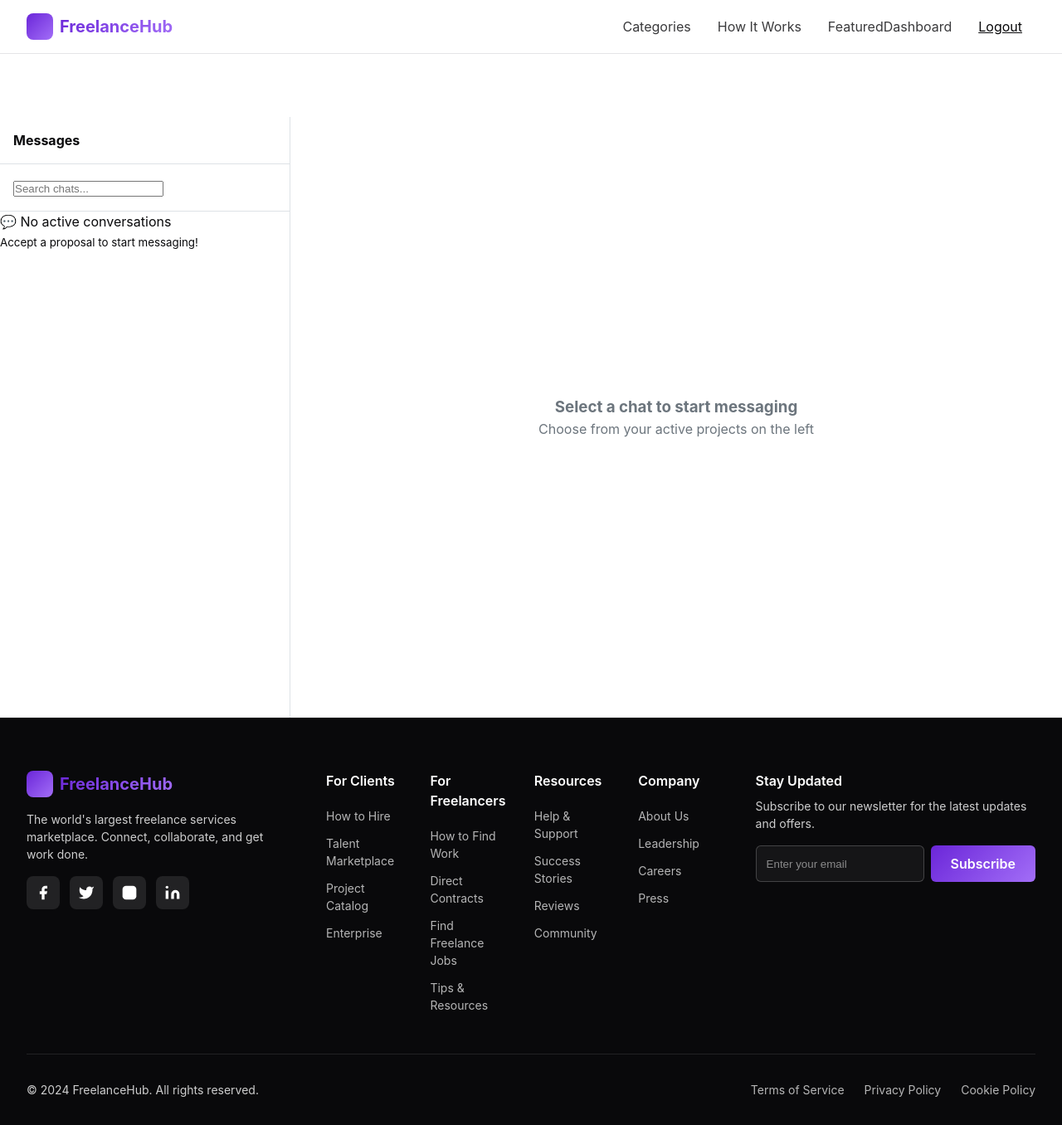
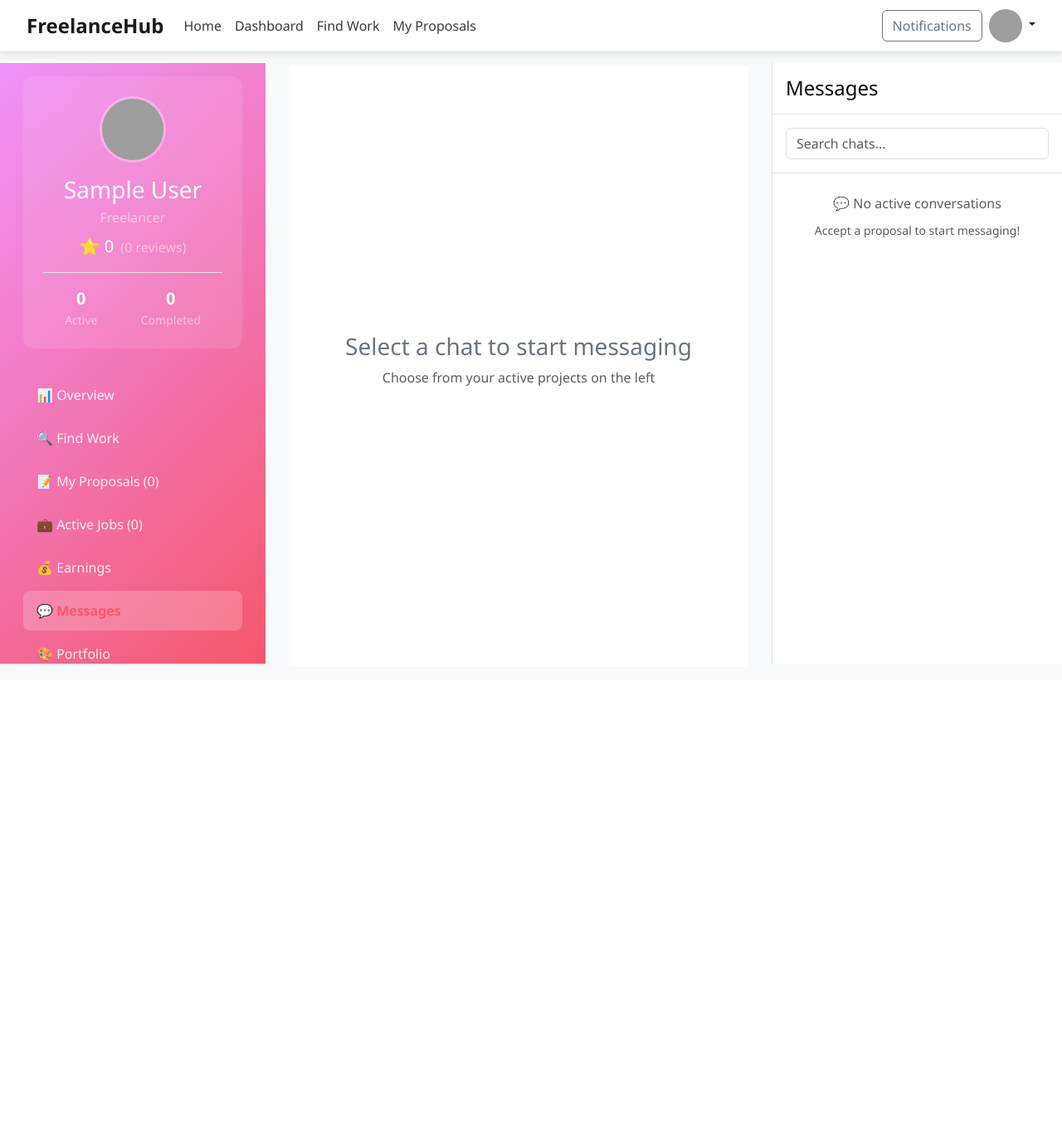
Before and after one commit to atharvag2002/freelancehub, a Django app: page /messages/ in a window 1280 px wide. Shown: the whole page at 83% size. After the commit the page ends 800 px from the top, so only its background shows below. Run offline with Django 5.2, Linux system fonts and the light colour scheme; the visitor is signed in with stand-in values (Sample User, id 1); data that the repository does not hold is empty; grey boxes are pictures that could not be loaded.

Commit message:
side bar and navbar added in base template, chat fixes

```diff
--- /dev/null
+++ b/core/context_processors.py
@@ -0,0 +1,35 @@
+from core.models import Project, Proposal, Review
+
+def freelancer_sidebar(request):
+    """Context processor to add freelancer sidebar data to all templates"""
+    context = {
+        'active_projects_count': 0,
+        'pending_proposals_count': 0,
+        'completed_projects_count': 0,
+        'avg_rating': 0,
+        'review_count': 0,
+    }
+
+    if request.user.is_authenticated and request.user.user_type == 'freelancer':
+        try:
+            profile = request.user.freelancerprofile
+            context.update({
+                'profile': profile,
+                'avg_rating': profile.avg_rating,
+                'review_count': profile.review_count,
+            })
+        except:
+            profile = None
+
+        # Get dashboard stats
+        active_jobs = Proposal.objects.filter(freelancer=request.user, status='accepted')
+        pending_proposals = Proposal.objects.filter(freelancer=request.user, status='pending')
+        completed_jobs = Proposal.objects.filter(freelancer=request.user, project__status='completed', status='accepted')
+
+        context.update({
+            'active_projects_count': active_jobs.count(),
+            'pending_proposals_count': pending_proposals.count(),
+            'completed_projects_count': completed_jobs.count(),
+        })
+
+    return context
--- /dev/null
+++ b/core/templates/base_freelancer.html
@@ -0,0 +1,228 @@
+{% load static %}
+
+<!DOCTYPE html>
+<html lang="en">
+<head>
+    <meta charset="UTF-8">
+    <meta name="viewport" content="width=device-width, initial-scale=1.0">
+    <title>{% block title %}FreelanceHub{% endblock %}</title>
+    <meta name="description" content="{% block description %}Find projects, submit proposals, and manage your freelance work{% endblock %}">
+
+    <!-- Bootstrap CSS -->
+    <link href="https://cdn.jsdelivr.net/npm/bootstrap@5.3.0-alpha1/dist/css/bootstrap.min.css" rel="stylesheet">
+    <link rel="stylesheet" href="{% static 'css/style1.css' %}">
+
+    <style>
+        /* Custom styles to match your design */
+        :root {
+            --primary-gradient: linear-gradient(135deg, #f093fb 0%, #f5576c 100%);
+            --primary-color: #f5576c;
+        }
+
+        body {
+            font-family: 'Segoe UI', Tahoma, Geneva, Verdana, sans-serif;
+            background-color: #f8f9fa;
+        }
+
+        .navbar {
+            background: white;
+            box-shadow: 0 2px 10px rgba(0, 0, 0, 0.1);
+            position: fixed;
+            top: 0;
+            width: 100%;
+            z-index: 1000;
+        }
+
+        .logo {
+            font-weight: bold;
+            font-size: 1.5rem;
+            color: #1a1a1a;
+            text-decoration: none;
+        }
+
+        .nav-link.active {
+            color: var(--primary-color) !important;
+            font-weight: 600;
+        }
+
+        .sidebar {
+            background: var(--primary-gradient);
+            position: sticky;
+            top: 76px;
+            height: calc(100vh - 76px);
+            overflow-y: auto;
+        }
+
+        .sidebar-nav .nav-link {
+            color: rgba(255, 255, 255, 0.9);
+            padding: 0.75rem 1rem;
+            border-radius: 8px;
+            margin-bottom: 0.25rem;
+        }
+
+        .sidebar-nav .nav-link:hover,
+        .sidebar-nav .nav-link.active {
+            background: rgba(255, 255, 255, 0.2);
+            color: white;
+        }
+
+        .profile-card {
+            background: rgba(255, 255, 255, 0.1);
+            border-radius: 12px;
+            padding: 1.5rem;
+            margin-bottom: 2rem;
+            backdrop-filter: blur(10px);
+        }
+
+        {% block extra_css %}{% endblock %}
+    </style>
+</head>
+
+<body>
+    <!-- Navigation -->
+    <nav class="navbar navbar-expand-lg navbar-light">
+        <div class="container">
+            <a class="navbar-brand logo" href="{% url 'core:index' %}">FreelanceHub</a>
+
+            <button class="navbar-toggler" type="button" data-bs-toggle="collapse" data-bs-target="#navbarNav">
+                <span class="navbar-toggler-icon"></span>
+            </button>
+
+            <div class="collapse navbar-collapse" id="navbarNav">
+                <ul class="navbar-nav me-auto">
+                    <li class="nav-item">
+                        <a class="nav-link {% if request.resolver_match.url_name == 'index' %}active{% endif %}" href="{% url 'core:index' %}">Home</a>
+                    </li>
+                    <li class="nav-item">
+                        <a class="nav-link {% if request.resolver_match.url_name == 'dashboard' %}active{% endif %}" href="{% url 'freelancer:dashboard' %}">Dashboard</a>
+                    </li>
+                    <li class="nav-item">
+                        <a class="nav-link {% if request.resolver_match.url_name == 'project_list' %}active{% endif %}" href="{% url 'core:project_list' %}">Find Work</a>
+                    </li>
+                    <li class="nav-item">
+                        <a class="nav-link {% if request.resolver_match.url_name == 'proposal_list' %}active{% endif %}" href="{% url 'core:proposal_list' %}">My Proposals</a>
+                    </li>
+                </ul>
+
+                <div class="d-flex align-items-center">
+                    <button class="btn btn-outline-secondary me-2 d-none d-md-block">Notifications</button>
+                    <div class="dropdown">
+                        <a href="#" class="d-block link-dark text-decoration-none dropdown-toggle" id="dropdownUser"
+                            data-bs-toggle="dropdown">
+                            {% if profile.profile_pic %}
+                            <img src="{{ profile.profile_pic.url }}" alt="User" width="40" height="40"
+                                class="rounded-circle" style="object-fit: cover;">
+                            {% else %}
+                            <img src="https://ui-avatars.com/api/?name={{ user.get_full_name|default:user.username }}&background=f5576c&color=fff"
+                                alt="User" width="40" height="40" class="rounded-circle">
+                            {% endif %}
+                        </a>
+                        <ul class="dropdown-menu dropdown-menu-end">
+                            <li><a class="dropdown-item" href="#">Profile</a></li>
+                            <li><a class="dropdown-item" href="#">Settings</a></li>
+                            <li><hr class="dropdown-divider"></li>
+                            <li><a class="dropdown-item" href="{% url 'freelancer:logout' %}">Sign out</a></li>
+                        </ul>
+                    </div>
+                </div>
+            </div>
+        </div>
+    </nav>
+
+    <!-- Dashboard Container -->
+    <div class="container-fluid mt-5 pt-3">
+        <div class="row">
+            <!-- Sidebar -->
+            <div class="col-lg-3 col-md-4 sidebar d-none d-md-block">
+                <div class="p-3">
+                    <div class="profile-card text-center">
+                        {% if profile.profile_pic %}
+                        <img src="{{ profile.profile_pic.url }}" alt="Profile" class="profile-img rounded-circle mb-3"
+                            style="width: 80px; height: 80px; border: 3px solid rgba(255,255,255,0.3); object-fit: cover;">
+                        {% else %}
+                        <img src="https://ui-avatars.com/api/?name={{ user.get_full_name|default:user.username }}&background=fff&color=f5576c&size=80"
+                            alt="Profile" class="profile-img rounded-circle mb-3"
+                            style="width: 80px; height: 80px; border: 3px solid rgba(255,255,255,0.3);">
+                        {% endif %}
+                        <h3 class="text-white mb-1">{{ user.get_full_name|default:user.username }}</h3>
+                        {% if profile and profile.skills %}
+                        <p class="text-white-50 mb-2">{{ profile.skills|truncatewords:1 }}</p>
+                        {% else %}
+                        <p class="text-white-50 mb-2">Freelancer</p>
+                        {% endif %}
+                        <div class="mb-2">
+                            <span class="text-white fs-5">⭐ {{ avg_rating }}</span>
+                            <span class="text-white-50 ms-1">({{ review_count }} reviews)</span>
+                        </div>
+                        <div class="d-flex justify-content-around mt-3 pt-3 border-top border-white-50">
+                            <div class="text-center">
+                                <div class="text-white fw-bold fs-5">{{ active_projects_count }}</div>
+                                <div class="text-white-50 small">Active</div>
+                            </div>
+                            <div class="text-center">
+                                <div class="text-white fw-bold fs-5">{{ completed_projects_count }}</div>
+                                <div class="text-white-50 small">Completed</div>
+                            </div>
+                        </div>
+                    </div>
+
+                    <nav class="sidebar-nav">
+                        <a href="{% url 'freelancer:dashboard' %}" class="nav-link {% if request.resolver_match.url_name == 'dashboard' %}active{% endif %} d-block">📊 Overview</a>
+                        <a href="{% url 'core:project_list' %}" class="nav-link {% if request.resolver_match.url_name == 'project_list' %}active{% endif %} d-block">🔍 Find Work</a>
+                        <a href="{% url 'core:proposal_list' %}" class="nav-link {% if request.resolver_match.url_name == 'proposal_list' %}active{% endif %} d-block">📝 My Proposals ({{ pending_proposals_count }})</a>
+                        <a href="#active-jobs" class="nav-link d-block">💼 Active Jobs ({{ active_projects_count }})</a>
+                        <a href="#earnings" class="nav-link d-block">💰 Earnings</a>
+                        <a href="{% url 'core:all_messages' %}" class="nav-link {% if request.resolver_match.url_name == 'all_messages' %}active{% endif %} d-block">💬 Messages</a>
+                        <a href="#portfolio" class="nav-link d-block">🎨 Portfolio</a>
+                        <a href="#settings" class="nav-link d-block">⚙️ Settings</a>
+                    </nav>
+                </div>
+            </div>
+
+            <!-- Main Content -->
+            <div class="col-lg-9 col-md-8">
+                <div class="p-3">
+                    {% block content %}{% endblock %}
+                </div>
+            </div>
+        </div>
+    </div>
+
+    <!-- Mobile Bottom Navigation (for small screens) -->
+    <div class="d-block d-md-none fixed-bottom bg-white border-top p-2">
+        <div class="container">
+            <div class="row text-center">
+                <div class="col-3">
+                    <a href="{% url 'core:index' %}" class="text-decoration-none text-muted d-block">
+                        <div>🏠</div>
+                        <small>Home</small>
+                    </a>
+                </div>
+                <div class="col-3">
+                    <a href="{% url 'freelancer:dashboard' %}" class="text-decoration-none d-block" style="color: #f5576c;">
+                        <div>📊</div>
+                        <small>Dashboard</small>
+                    </a>
+                </div>
+                <div class="col-3">
+                    <a href="{% url 'core:project_list' %}" class="text-decoration-none text-muted d-block">
+                        <div>🔍</div>
+                        <small>Find Work</small>
+                    </a>
+                </div>
+                <div class="col-3">
+                    <a href="{% url 'core:proposal_list' %}" class="text-decoration-none text-muted d-block">
+                        <div>📝</div>
+                        <small>Proposals</small>
+                    </a>
+                </div>
+            </div>
+        </div>
+    </div>
+
+    <!-- Bootstrap JS -->
+    <script src="https://cdn.jsdelivr.net/npm/bootstrap@5.3.0-alpha1/dist/js/bootstrap.bundle.min.js"></script>
+    <script src="{% static 'js/script1.js' %}"></script>
+    {% block extra_js %}{% endblock %}
+</body>
+</html>
--- a/core/templates/core/messages.html
+++ b/core/templates/core/messages.html
@@ -1,7 +1,11 @@
-{% extends 'core/base.html' %}
+{% extends 'base_freelancer.html' %}
 {% load static %}
 
+{% block title %}Messages - FreelanceHub{% endblock %}
+
 {% block extra_css %}
+<!-- Font Awesome -->
+<link href="https://cdnjs.cloudflare.com/ajax/libs/font-awesome/6.0.0/css/all.min.css" rel="stylesheet" />
 <style>
     :root {
         {% if user.user_type == 'client' %}
@@ -15,17 +19,21 @@
 
     .messages-container {
         height: calc(100vh - 76px);
-        margin-top: 76px;
         display: flex;
         background-color: #f8f9fa;
+        position: relative;
     }
 
     .chat-list {
         width: 350px;
         background: white;
-        border-right: 1px solid #dee2e6;
+        border-left: 1px solid #dee2e6;
         display: flex;
         flex-direction: column;
+        position: fixed;
+        right: 0;
+        top: 76px;
+        bottom: 0;
     }
 
     .chat-area {
@@ -33,6 +41,7 @@
         display: flex;
         flex-direction: column;
         background: #f8f9fa;
+        margin-right: 350px;
     }
 
     .chat-list-header, .chat-header {
@@ -189,10 +198,14 @@
     @media (max-width: 768px) {
         .chat-list {
             width: 100%;
-            display: flex;
+            position: fixed;
+            left: 0;
+            right: 0;
+            border-left: none;
         }
 
         .chat-area {
+            margin-right: 0;
             display: none;
         }
 
@@ -204,14 +217,8 @@
             right: 0;
             bottom: 0;
             z-index: 1000;
-        }
-
-        .back-to-chats {
-            display: block !important;
-        }
-    }
-
-    .back-to-chats {
+            margin-right: 0;
+        }    .back-to-chats {
         display: none;
         padding: 0.5rem;
         background: none;
@@ -228,9 +235,11 @@
         border-radius: 0.5rem;
     }
 </style>
+
 {% endblock %}
 
 {% block content %}
+
 <div class="messages-container">
     <!-- Chat List -->
     <div class="chat-list">
@@ -331,6 +340,7 @@
 <script>
 let currentProjectId = null;
 let lastMessageId = null;
+let displayedMessageIds = new Set(); // Track displayed messages
 const messagePollingInterval = 3000; // 3 seconds
 
 document.querySelectorAll('.chat-item').forEach(item => {
@@ -394,9 +404,11 @@ function fetchMessages(projectId) {
         .then(data => {
             const messagesList = document.getElementById('messagesList');
             messagesList.innerHTML = '';
+            displayedMessageIds.clear(); // Clear tracked messages when loading new chat
 
             data.messages.forEach(message => {
                 appendMessage(message);
+                displayedMessageIds.add(message.id); // Track this message
             });
 
             // Update chat header
@@ -453,7 +465,11 @@ function sendMessage() {
     })
     .then(response => response.json())
     .then(message => {
-        appendMessage(message);
+        // Only append if we haven't displayed this message yet
+        if (!displayedMessageIds.has(message.id)) {
+            appendMessage(message);
+            displayedMessageIds.add(message.id);
+        }
         input.value = '';
         attachmentInput.value = '';
         const messagesList = document.getElementById('messagesList');
@@ -469,7 +485,11 @@ function startMessagePolling() {
                 .then(data => {
                     if (data.messages.length > 0) {
                         data.messages.forEach(message => {
-                            appendMessage(message);
+                            // Only append if we haven't displayed this message yet
+                            if (!displayedMessageIds.has(message.id)) {
+                                appendMessage(message);
+                                displayedMessageIds.add(message.id);
+                            }
                         });
                         lastMessageId = data.messages[data.messages.length - 1].id;
                         const messagesList = document.getElementById('messagesList');
--- a/freelancehub/settings.py
+++ b/freelancehub/settings.py
@@ -63,9 +63,11 @@ TEMPLATES = [
         'APP_DIRS': True,
         'OPTIONS': {
             'context_processors': [
+                'django.template.context_processors.debug',
                 'django.template.context_processors.request',
                 'django.contrib.auth.context_processors.auth',
                 'django.contrib.messages.context_processors.messages',
+                'core.context_processors.freelancer_sidebar',
             ],
         },
     },
--- a/freelancer/views.py
+++ b/freelancer/views.py
@@ -71,7 +71,7 @@ def freelancer_dashboard(request):
     ).order_by('-created_at')[:3]
 
     # Active jobs for display
-    active_jobs_display = active_jobs.select_related('project').order_by('-created_at')[:3]
+    active_jobs_display = active_jobs.select_related('project', 'project__client').order_by('-created_at')[:3]
 
     # Calculate total earnings (from completed projects)
     total_earnings = sum(proposal.bid_amount for proposal in completed_jobs)
@@ -92,7 +92,7 @@ def freelancer_dashboard(request):
         'avg_rating': avg_rating,
         'review_count': review_count,
     }
-    return render(request, 'freelancer/freel-dashboard.html', context)
+    return render(request, 'freelancer/freel-dashboard-new.html', context)
 
 def freelancer_logout(request):
     logout(request)
```
Also changed, not shown: core/templates/core/project_list.html (+8 -18 lines), core/templates/core/proposal_list.html (+7 -13 lines), freelancer/templates/freelancer/freel-dashboard-new.html (added, +199 -0 lines), freelancer/templates/freelancer/old-freel-dashboard.html (renamed from freelancer/templates/freelancer/freel-dashboard.html, +9 -17 lines).
